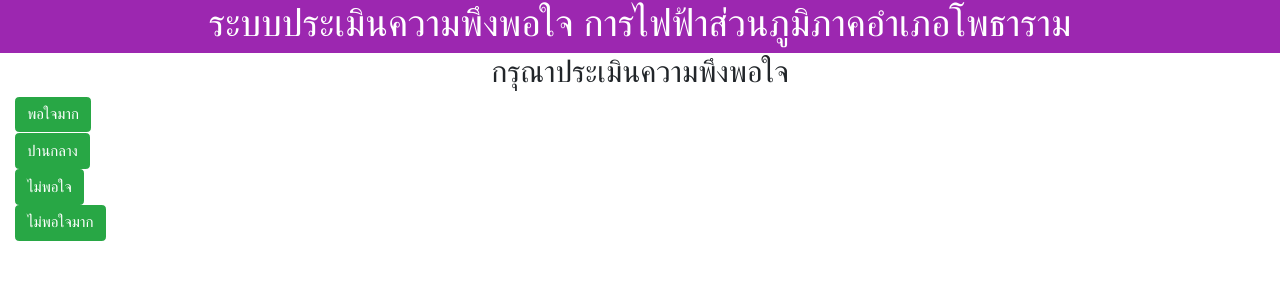
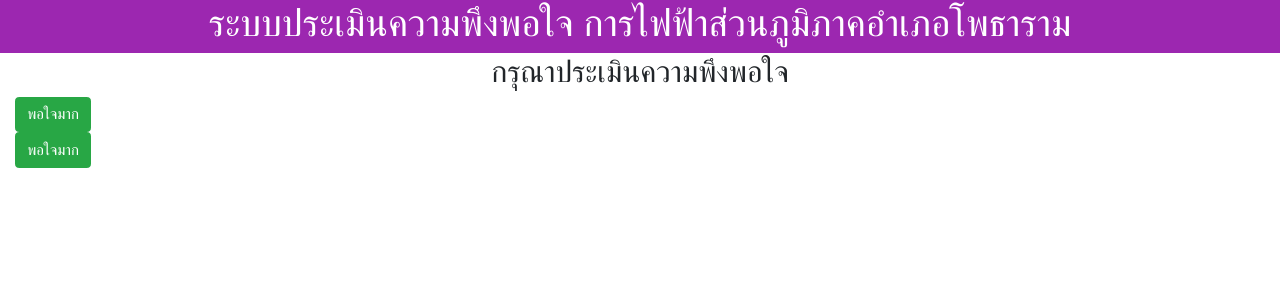
Before and after one commit to tueseed/satisfaction, a PHP site: page / in a window 1280 px wide. Shown: the top 300 px of the page. Run offline with PHP 8.4, Linux system fonts and the light colour scheme; some libraries are stand-ins or nearby versions.

Commit message:
Add files via upload

```diff
--- a/index.php
+++ b/index.php
@@ -26,8 +26,8 @@ margin-bottom: 10px;
     text-align: center;
 }
 .form-froup3{
-	text-align: center;
-	margin-bottom: 10px;
+	align: center;
+	margin-bottom: 100px;
 }
 </style>
 </head>
@@ -45,43 +45,15 @@ margin-bottom: 10px;
             <div class="form-group2">
                 <h2>กรุณาประเมินความพึงพอใจ</h2>
             </div>
-        </div>
-    </div>
-	<div class="row">
-        <div class="col-lg-12">
-            <div class="form-group3">
+			 <div class="form-group3">
+                    <input type="button" class="btn btn-success" value="พอใจมาก"/>
+            </div>
+			<div class="form-group3">
                     <input type="button" class="btn btn-success" value="พอใจมาก"/>
             </div>
         </div>
     </div>
-	<div class="row">
-        <div class="col-lg-12">
-            <div class="form-group3>
-                    <input type="button" class="btn btn-success" value="พอใจ"/>
-            </div>
-        </div>
-    </div>
-	<div class="row">
-        <div class="col-lg-12">
-            <div class="form-group3">
-                    <input type="button" class="btn btn-success" value="ปานกลาง"/>
-            </div>
-        </div>
-    </div>
-	<div class="row">
-        <div class="col-lg-12">
-            <div class="form-group3">
-                    <input type="button" class="btn btn-success" value="ไม่พอใจ"/>
-            </div>
-        </div>
-    </div>
-	<div class="row">
-        <div class="col-lg-12">
-            <div class="form-group3">
-                    <input type="button" class="btn btn-success" value="ไม่พอใจมาก"/>
-            </div>
-        </div>
-    </div>
+
 
 </div>
 
```
